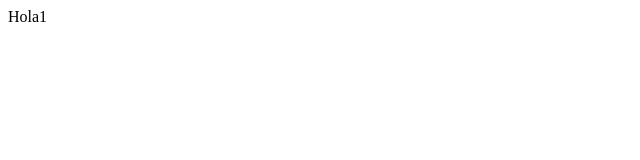
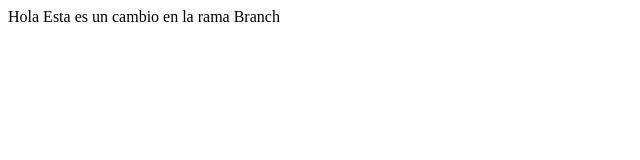
Before and after one commit to mamartinez/prueba-git, a plain HTML site: page index.html in a window 1280 px wide. Shown: the whole page, without its empty margins (0-640 px from the left). Drawn offline with Linux system fonts and the light colour scheme.

Commit message:
cambio en la rama

```diff
--- a/index.html
+++ b/index.html
@@ -6,6 +6,7 @@
 </head>
 
 <body>
-		Hola1
+		Hola
+		Esta es un cambio en la rama Branch
 </body>
 </html>
```
